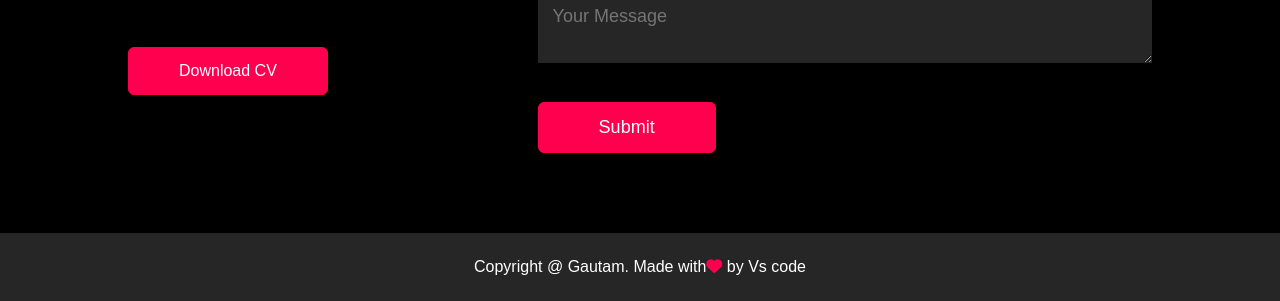
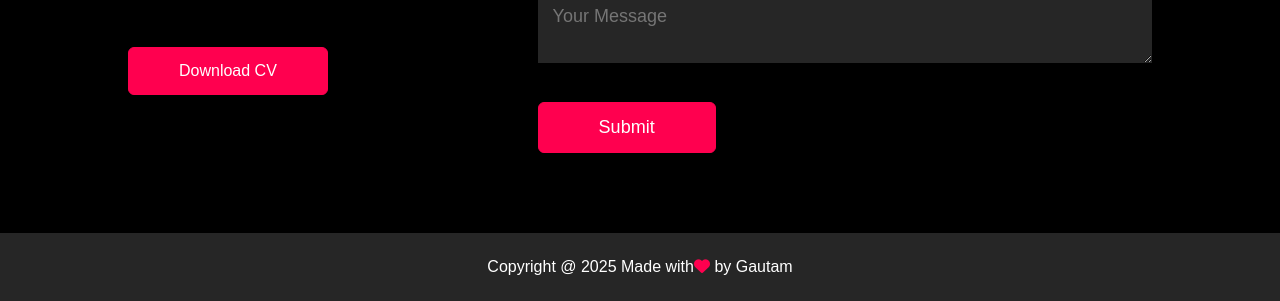
Before and after one commit to gautam-rishiraj/projects, a plain HTML site: page index.html in a window 1280 px wide. Shown: the part 2359-2660 px from the top of the page. Drawn offline with Linux system fonts and the light colour scheme.

Commit message:
update footer

```diff
--- a/index.html
+++ b/index.html
@@ -159,7 +159,7 @@
         </div>
 
         <div class="copyright">
-            <p>Copyright @ Gautam. Made with<i class="fa-solid fa-heart"></i> by Vs code</p>
+            <p>Copyright @ 2025 Made with<i class="fa-solid fa-heart"></i> by Gautam</p>
         </div>
     </div>
 
```
